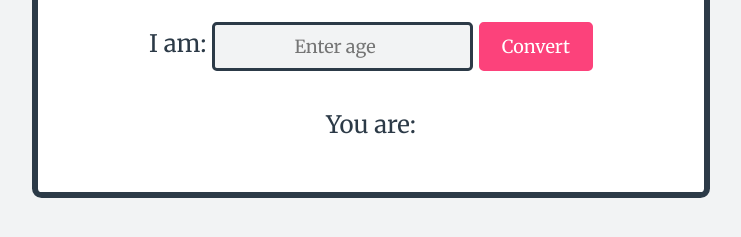
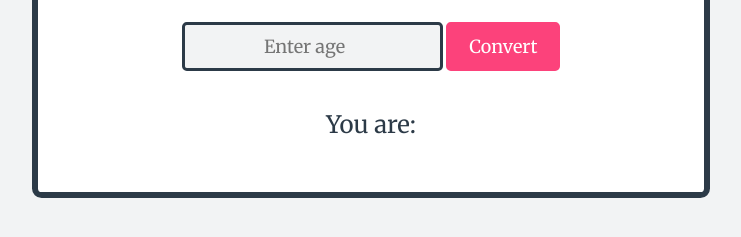
Before and after one commit to grifficdesigns/Mini-JavaScript-Projects, a plain HTML site: page 2021/Dog Years Calculator/index.html in a window 1280 px wide. Shown: the part 181-418 px from the top of the page, without its empty margins (269-1010 px from the left). Drawn offline with Linux system fonts and the light colour scheme.

Commit message:
Update index.html

```diff
--- a/2021/Dog Years Calculator/index.html
+++ b/2021/Dog Years Calculator/index.html
@@ -17,11 +17,9 @@
   <div class="outer">
     <div class="inner">
       <h1>Dog Years Calculator</h1>
-      <form class='form'>
-        <p> I am:
-          <input class='input' type="number" min="0" oninput="this.value = !!this.value && Math.abs(this.value) >= 0 ? Math.abs(this.value) : null" placeholder="Enter age" id="years" required />
-          <input class="button" type="button" value="Convert" onclick="ageInDogYears()" />
-        </p>
+      <input class='input' type="number" min="0" oninput="this.value = !!this.value && Math.abs(this.value) >= 0 ? Math.abs(this.value) : null" placeholder="Enter age" id="years" required />
+      <input class="button" type="button" value="Convert" onclick="ageInDogYears()" />
+      </p>
       </form>
       <p class='result' id='text'> You are: <span id="result"> </span>
       </p>
```
